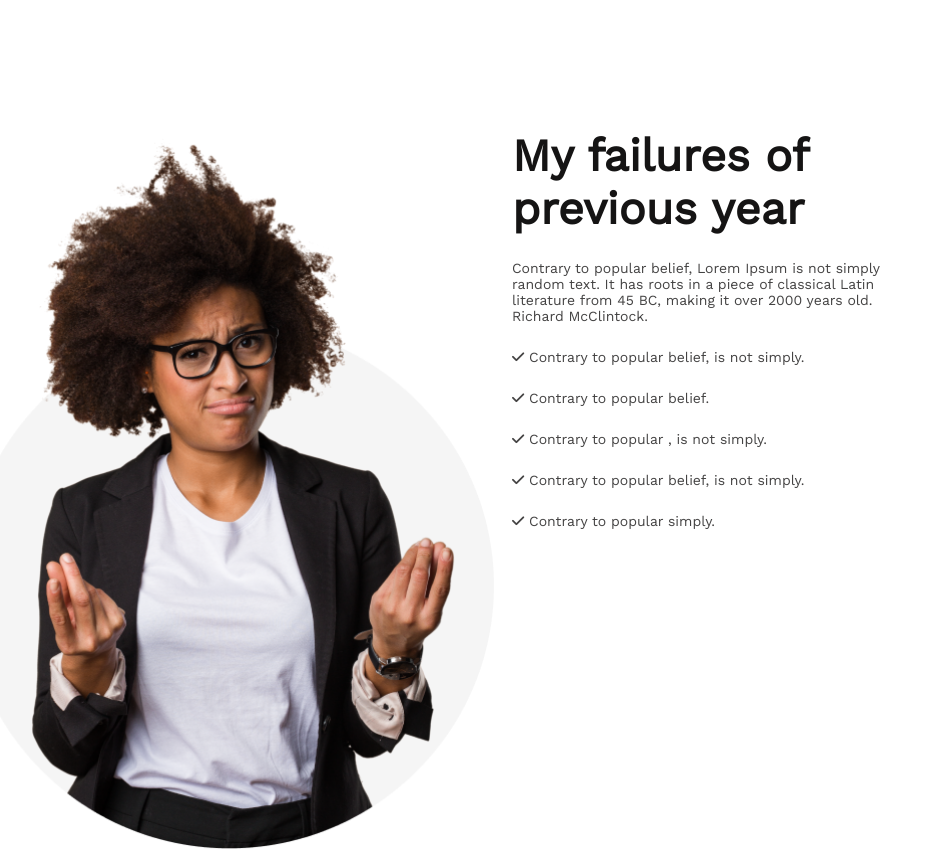
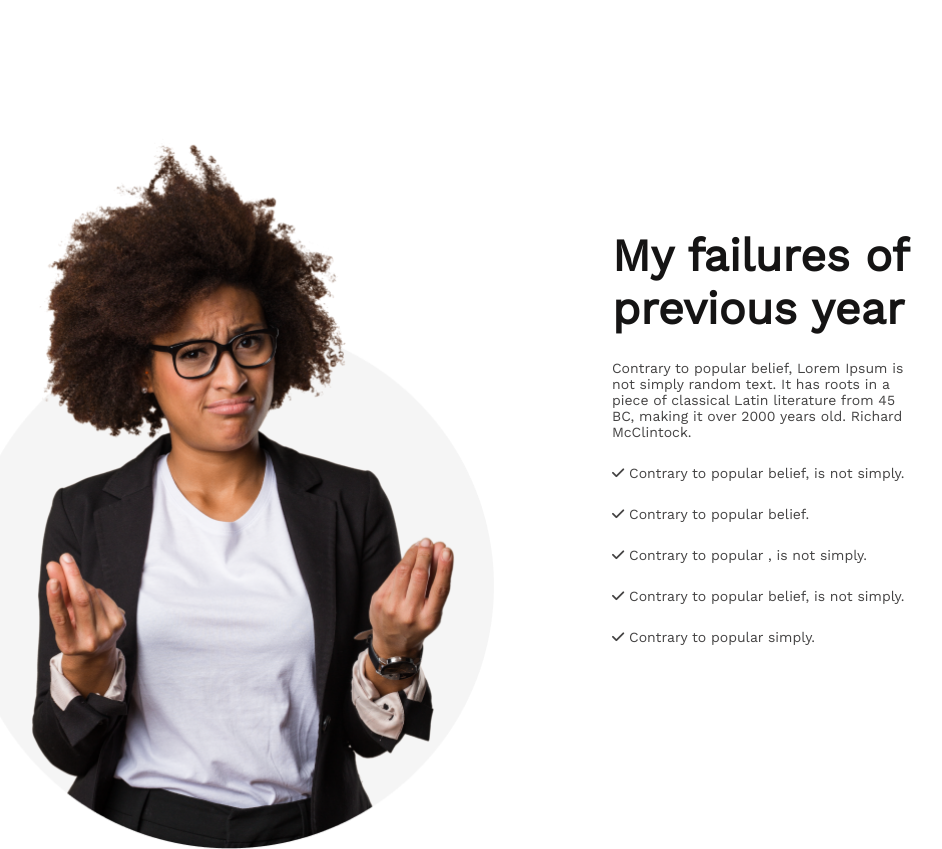
Before and after one commit to OnickAhmed/new-year-new-me, a plain HTML site: page index.html in a window 1280 px wide. Shown: the part 700-1549 px from the top of the page, without its empty margins (158-1100 px from the left). Drawn offline with nearby package versions, Linux system fonts and the light colour scheme.

Commit message:
final done

```diff
--- a/assets/css/main.css
+++ b/assets/css/main.css
@@ -52,8 +52,7 @@
   width: 570px;
 }
 .fail-content {
-  padding-right: 100px;
-  padding-leftD: 100px;
+  padding: 100px;
   text-align: left;
 }
 .fail-content .fail-list {
```
